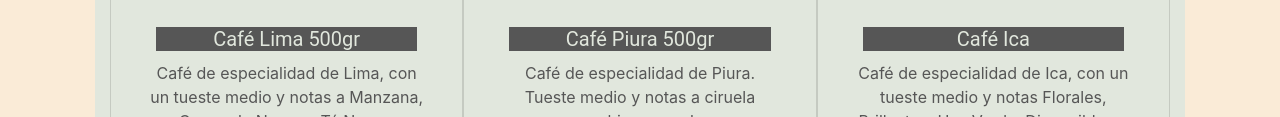
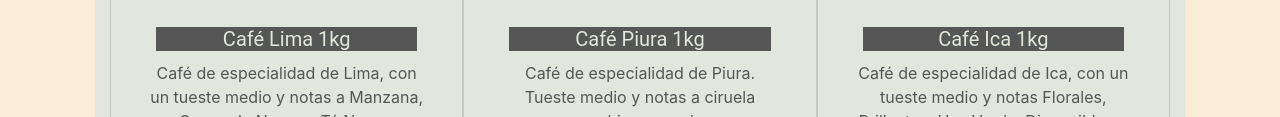
Before and after one commit to amaliarebolini/leCafe, a website: page pages/shop.html in a window 1280 px wide. Shown: the part 1424-1541 px from the top of the page. Drawn offline with nearby package versions, Linux system fonts and the light colour scheme.

Commit message:
git add .

```diff
--- a/pages/shop.html
+++ b/pages/shop.html
@@ -85,7 +85,7 @@
               <div class="col-lg-4 col-xs-12 card" style="width: 18rem;">
                 <img src="../assets/img/Producto1.jpg" class="card-img-top" alt="cafe1">
                 <div class="card-body">
-                  <h5 class="listaProductos__productos__nombre card-title">Café Lima 500gr</h5>
+                  <h5 class="listaProductos__productos__nombre card-title">Café Lima 1kg</h5>
                   <p class="listaProductos__productos__descripcion card-text">Café de especialidad de Lima, con un tueste medio y notas a Manzana, Caramelo Negro y Té Negro.</p>
                   <h6><strong>$32</strong></h6>
                   <a href="#" class="btn btn-primary">Agregar al carrito</a>
@@ -94,7 +94,7 @@
               <div class="col-lg-4 col-xs-12 card" style="width: 18rem;">
                 <img src="../assets/img/Producto2.jpg" class="card-img-top" alt="cafe1">
                 <div class="card-body">
-                  <h5 class="listaProductos__productos__nombre card-title">Café Piura 500gr</h5>
+                  <h5 class="listaProductos__productos__nombre card-title">Café Piura 1kg</h5>
                   <p class="listaProductos__productos__descripcion card-text">Café de especialidad de Piura. Tueste medio y notas a ciruela negra, higos y melaza.</p>
                   <h6><strong>$32</strong></h6>
                   <a href="#" class="btn btn-primary">Agregar al carrito</a>
@@ -103,7 +103,7 @@
               <div class="col-lg-4 col-xs-12 card" style="width: 18rem;">
                 <img src="../assets/img/Producto3.jpg" class="card-img-top" alt="cafe1">
                 <div class="card-body">
-                  <h5 class="listaProductos__productos__nombre card-title">Café Ica</h5>
+                  <h5 class="listaProductos__productos__nombre card-title">Café Ica 1kg</h5>
                   <p class="listaProductos__productos__descripcion card-text">Café de especialidad de Ica, con un tueste medio y notas Florales, Brillante y Uva Verde. Disponible en grano.</p>
                   <h6><strong>$32</strong></h6>
                   <a href="#" class="btn btn-primary">Agregar al carrito</a>
```
Also changed, not shown: 1 other file.
